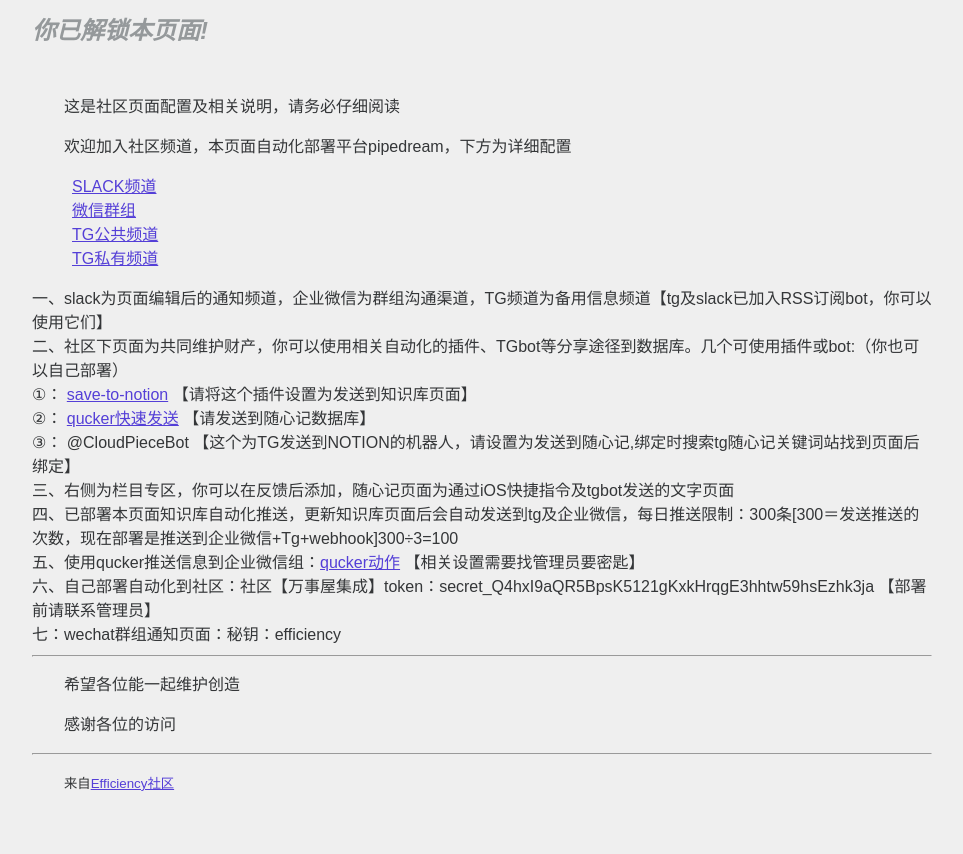
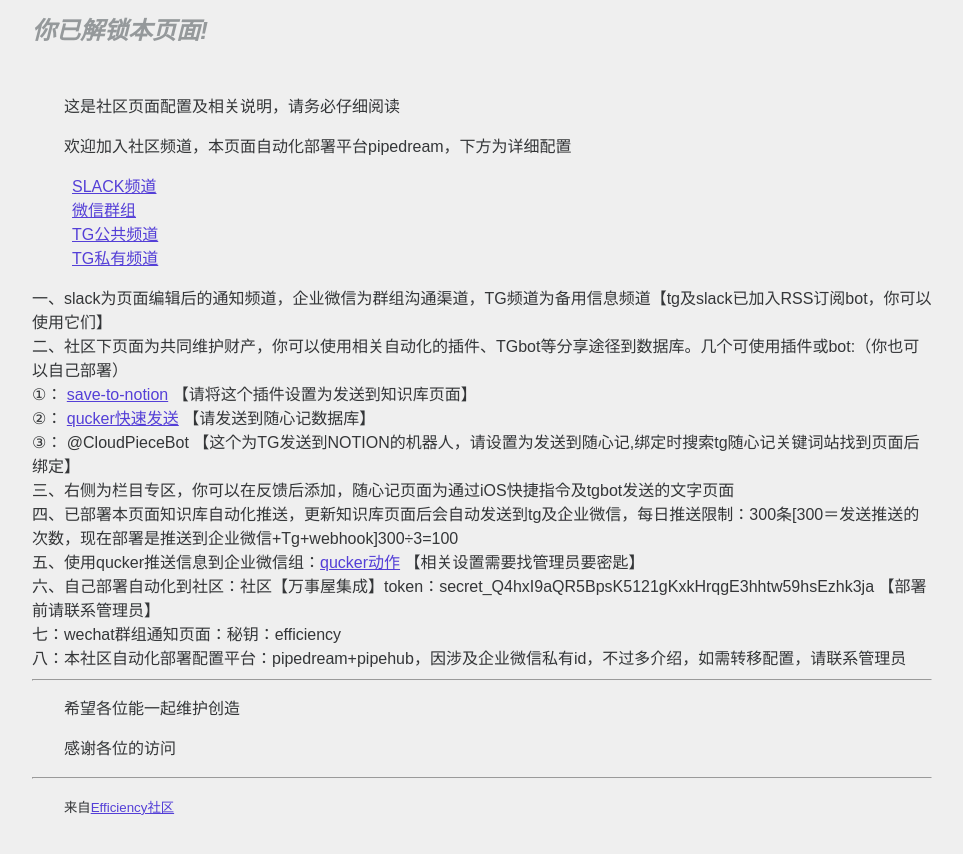
Before and after one commit to rcy1314/Efficiency-encryption, a plain HTML site: page GG/index.html in a window 1280 px wide. Shown: the part 144-998 px from the top of the page, without its empty margins (158-1121 px from the left). Drawn offline with Linux system fonts and the light colour scheme.

Commit message:
Update index.html

```diff
--- a/GG/index.html
+++ b/GG/index.html
@@ -47,6 +47,7 @@
             <li>五、使用qucker推送信息到企业微信组：<a target="_blank" rel="noopener" href="https://getquicker.net/Sharedaction?code=8381df18-8637-4127-d3b1-08d839ddec45">qucker动作</a> 【相关设置需要找管理员要密匙】</li>
             <li>六、自己部署自动化到社区：社区【万事屋集成】token：secret_Q4hxI9aQR5BpsK5121gKxkHrqgE3hhtw59hsEzhk3ja 【部署前请联系管理员】</li>
             <li>七：wechat群组通知页面：秘钥：efficiency</li>
+            <li>八：本社区自动化部署配置平台：pipedream+pipehub，因涉及企业微信私有id，不过多介绍，如需转移配置，请联系管理员</li>
         </ul>
     <hr />
     <p>希望各位能一起维护创造</p>
```
